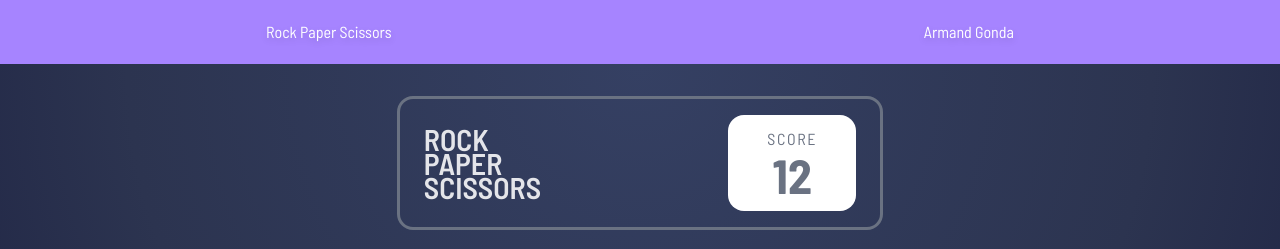
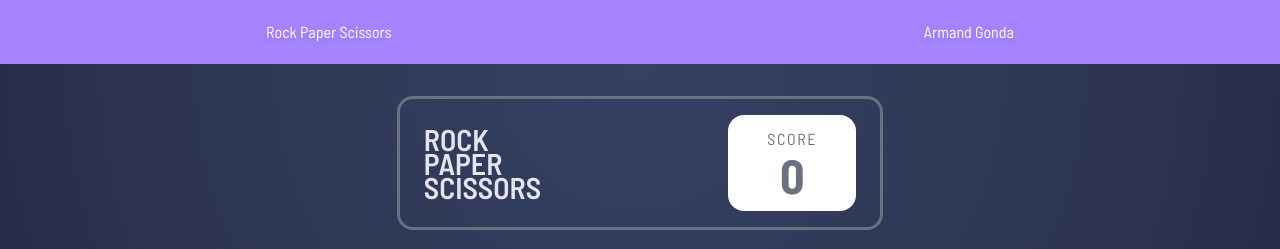
Before and after one commit to Xenonyy/rock-paper-scissors, a React (Vite) app: page / in a window 1280 px wide. Shown: the top 249 px of the page. Built offline with nearby package versions, Linux system fonts and the light colour scheme.

Commit message:
feat: add context for score

```diff
--- a/src/App.tsx
+++ b/src/App.tsx
@@ -1,5 +1,10 @@
+import { ScoreProvider } from './contexts/ScoreContext';
 import { HomePage } from './pages/HomePage';
 
 export const App = () => {
-  return <HomePage />;
+  return (
+    <ScoreProvider>
+      <HomePage />
+    </ScoreProvider>
+  );
 };
--- a/src/components/RPSButton/RPSButtonsContainer.tsx
+++ b/src/components/RPSButton/RPSButtonsContainer.tsx
@@ -1,6 +1,6 @@
-import { useState } from 'react';
+import { useEffect, useState } from 'react';
 import type { RPSChoice } from '../../types/RPSChoice';
-import type { GameStage } from '../../types/RPSState';
+import type { GameStage, GameState } from '../../types/RPSState';
 import { Box } from '../common/Box';
 import { RPSButton } from './RPSButton';
 import { getRandomComputerMove } from '../../utils/getRandomComputerMove';
@@ -8,6 +8,7 @@ import { calculateWinner } from '../../utils/calculateWinner';
 import { motion } from 'framer-motion';
 import clsx from 'clsx';
 import { Text } from '../common/Text';
+import { useScore } from '../../contexts/ScoreContext';
 
 const initialPositions: Record<RPSChoice, string> = {
   paper: 'top-0 left-0',
@@ -22,6 +23,8 @@ export const RPSButtonsContainer = () => {
   const [playerChoice, setPlayerChoice] = useState<RPSChoice | null>(null);
   const [computerChoice, setComputerChoice] = useState<RPSChoice | null>(null);
   const [stage, setStage] = useState<GameStage>('idle');
+
+  const { score, setScore } = useScore();
 
   const handleRPSButtonClick = async (type: RPSChoice) => {
     if (stage !== 'idle') return;
@@ -43,6 +46,27 @@ export const RPSButtonsContainer = () => {
     setComputerChoice(null);
     setStage('idle');
   };
+
+  const handleCalculation = (): GameState | undefined => {
+    if (playerChoice !== null && computerChoice !== null) {
+      return calculateWinner(playerChoice, computerChoice);
+    }
+  };
+
+  useEffect(() => {
+    if (playerChoice !== null && computerChoice !== null) {
+      const result = calculateWinner(playerChoice, computerChoice);
+      if (result === 'you win') {
+        setScore((prevScore: number) => prevScore + 1);
+      }
+    }
+    console.log('Game state updated:', {
+      playerChoice,
+      computerChoice,
+      stage,
+      score,
+    });
+  }, [playerChoice, computerChoice, calculateWinner]);
 
   const isVisible = stage === 'result';
 
@@ -109,10 +133,7 @@ export const RPSButtonsContainer = () => {
             animate={{ opacity: 1, scale: 1 }}
             transition={{ duration: 0.1 }}
           >
-            <Text
-              text={calculateWinner(playerChoice, computerChoice)}
-              className="uppercase text-4xl tracking-wider font-bold"
-            />
+            <Text text={String(handleCalculation())} className="uppercase text-4xl tracking-wider font-bold" />
             <button
               onClick={handleReset}
               className="bg-white px-4 py-2 rounded text-sm cursor-pointer hover:bg-gray-200 transition-all duration-300"
@@ -120,8 +141,8 @@ export const RPSButtonsContainer = () => {
               <Text
                 text={'play again'}
                 className={clsx('uppercase px-4 tracking-widest font-semibold', {
-                  ['text-red-500']: calculateWinner(playerChoice, computerChoice) === 'you lose',
-                  ['text-black']: calculateWinner(playerChoice, computerChoice) !== 'you lose',
+                  ['text-red-500']: handleCalculation() === 'you lose',
+                  ['text-black']: handleCalculation() !== 'you lose',
                 })}
               />
             </button>
--- /dev/null
+++ b/src/contexts/ScoreContext.tsx
@@ -0,0 +1,21 @@
+import { createContext, useContext, useMemo, useState } from 'react';
+import type { Dispatch, ReactNode, SetStateAction } from 'react';
+
+type ScoreContextProps = {
+  score: number;
+  setScore: Dispatch<SetStateAction<number>>;
+};
+
+const ScoreContext = createContext<ScoreContextProps | null>(null);
+
+export const ScoreProvider = ({ children }: { children: ReactNode }) => {
+  const [score, setScore] = useState(0);
+  const value = useMemo(() => ({ score, setScore }), [score, setScore]);
+  return <ScoreContext value={value}>{children}</ScoreContext>;
+};
+
+export const useScore = () => {
+  const context = useContext(ScoreContext);
+  if (!context) throw new Error('useScore must be used within a ScoreProvider');
+  return context;
+};
--- a/src/pages/HomePage.tsx
+++ b/src/pages/HomePage.tsx
@@ -6,6 +6,7 @@ import { DefaultLayout } from '../components/layouts/DefaultLayout';
 import clsx from 'clsx';
 import { RulesModal } from '../components/RulesModal/RulesModal';
 import { RPSButtonsContainer } from '../components/RPSButton/RPSButtonsContainer';
+import { useScore } from '../contexts/ScoreContext';
 
 export const HomePage = () => {
   const [isModalActive, setIsModalActive] = useState(false);
@@ -13,7 +14,7 @@ export const HomePage = () => {
   const handleModalOpen = () => setIsModalActive(true);
   const handleModalClose = () => setIsModalActive(false);
 
-  const score = 12; // This should come from a state or props
+  const { score } = useScore();
 
   return (
     <DefaultLayout>
```
